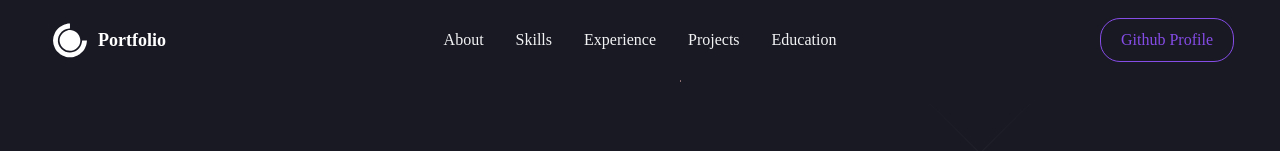
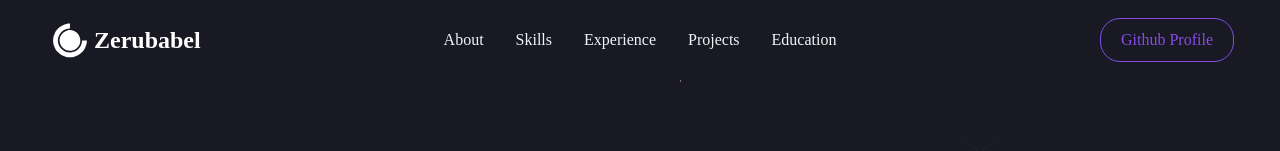
Before and after one commit to Zerubabel-J/My_portfolio, a React (Vite) app: page / in a window 1280 px wide. Shown: the top 151 px of the page. Built offline with nearby package versions, Linux system fonts and the light colour scheme.

Commit message:
Header updated

```diff
--- a/src/components/HeroSection/index.jsx
+++ b/src/components/HeroSection/index.jsx
@@ -30,7 +30,6 @@
               Hi, I am <br /> {Bio.name}
             </Title>
             <TextLoop>
-
               <Span>
                 <Typewriter
                   options={{
--- a/src/components/Navbar/index.jsx
+++ b/src/components/Navbar/index.jsx
@@ -35,7 +35,7 @@
               cursor: "pointer",
             }}
           >
-            <DiCssdeck size="3rem" /> <Span>Portfolio</Span>
+            <DiCssdeck size="3rem" /> <h2>Zerubabel</h2>
           </a>
         </NavLogo>
         <MobileIcon>
```
